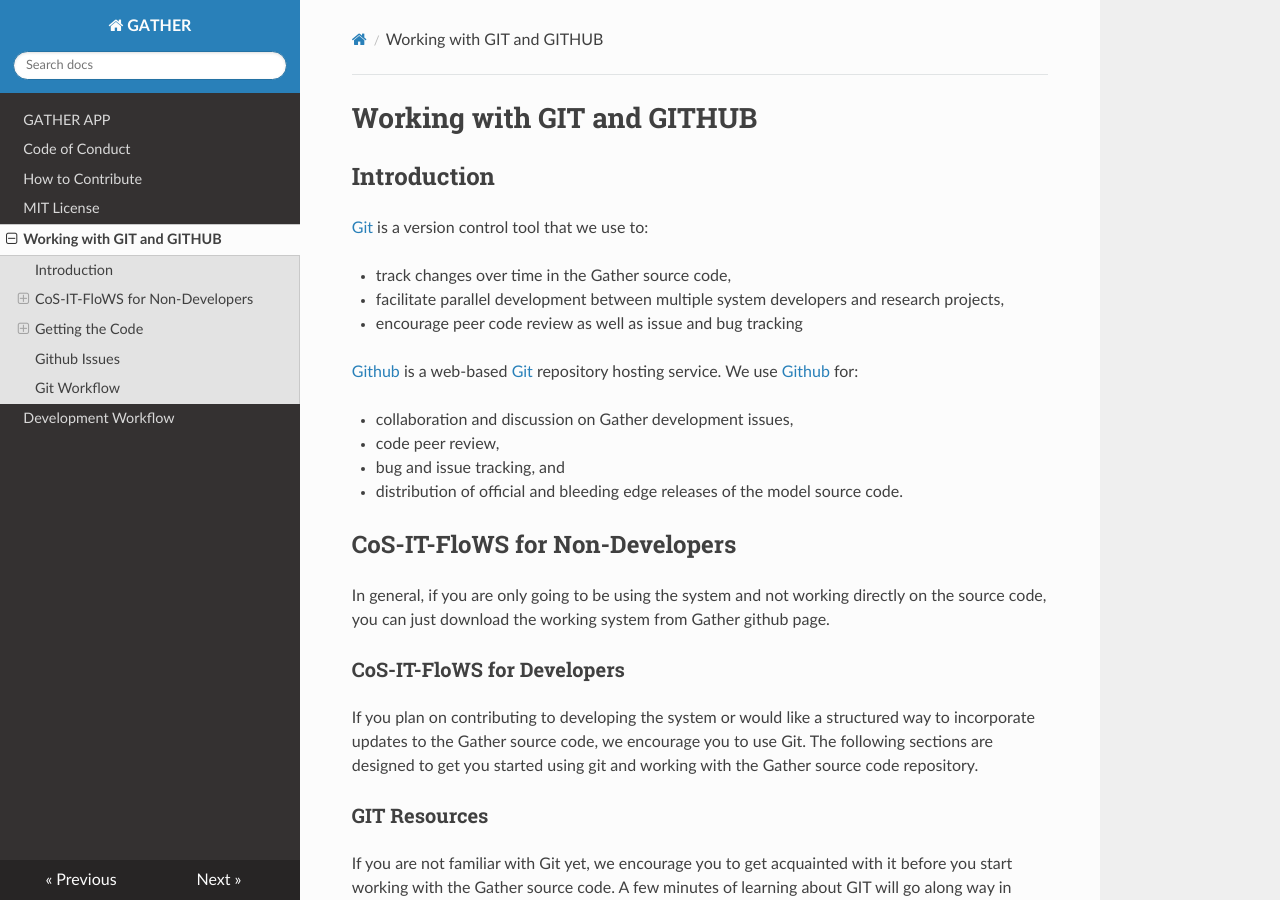
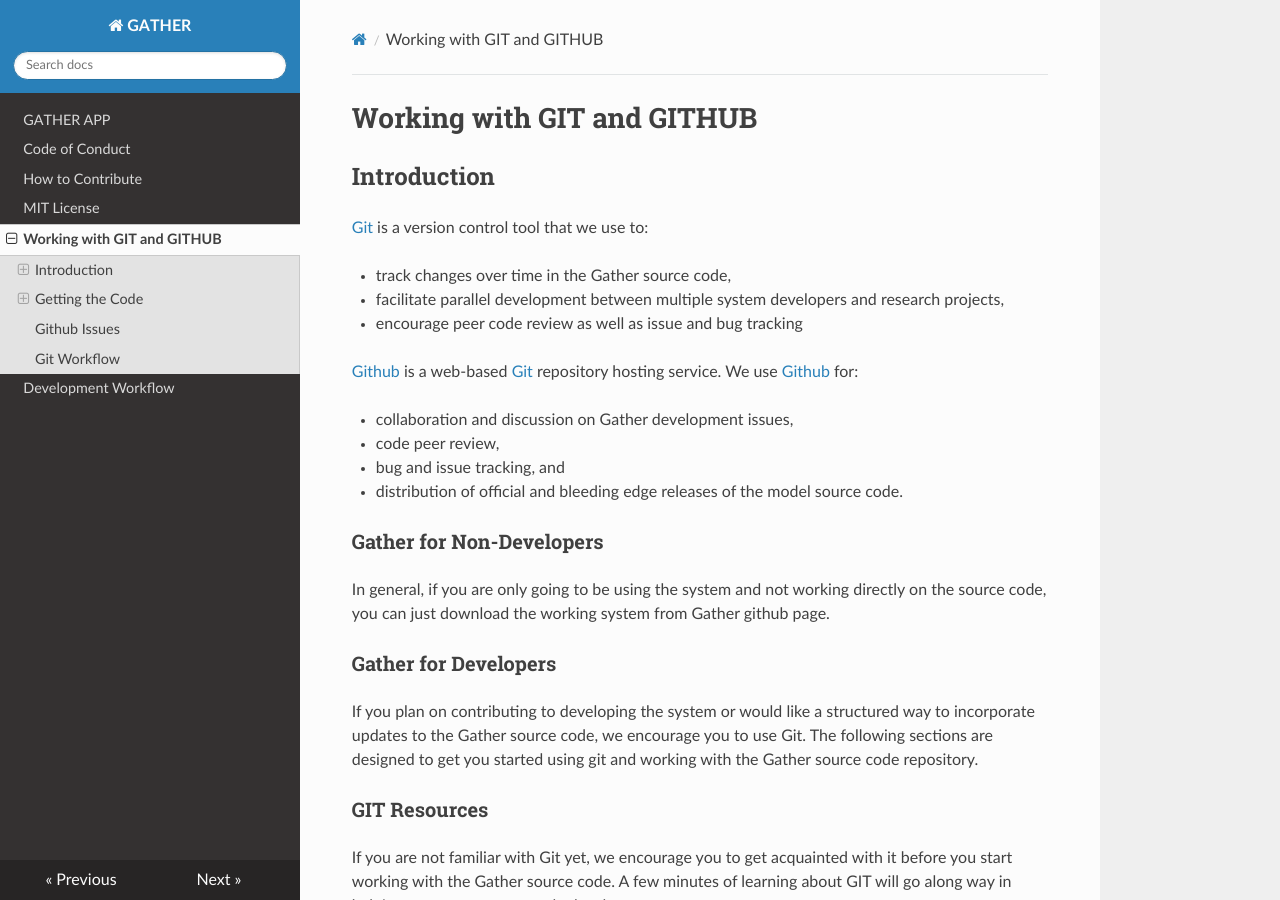
Before and after one commit to COS-IT-FLOWS/GATHER-Documentation, an MkDocs documentation site: the page built from docs/UserGuide.md, in a window 1280 px wide and 900 px high. Built offline with MkDocs 1.6.1, drawn with Linux system fonts in a browser that asks for light colours; nearby versions of some CDN libraries.

Commit message:
Update UserGuide.md

```diff
--- a/docs/UserGuide.md
+++ b/docs/UserGuide.md
@@ -15,11 +15,11 @@
 * bug and issue tracking, and
 * distribution of official and bleeding edge releases of the model source code.
 
-## CoS-IT-FloWS for Non-Developers
+### Gather for Non-Developers
 
 In general, if you are only going to be using the system and not working directly on the source code, you can just download the working system from Gather github page. <!-- Additional archived tags and releases (including all previous versions) are available here.-->
 
-### CoS-IT-FloWS for Developers
+### Gather for Developers
 
 If you plan on contributing to developing the system or would like a structured way to incorporate updates to the Gather source code, we encourage you to use Git. The following sections are designed to get you started using git and working with the Gather source code repository.
 
```
